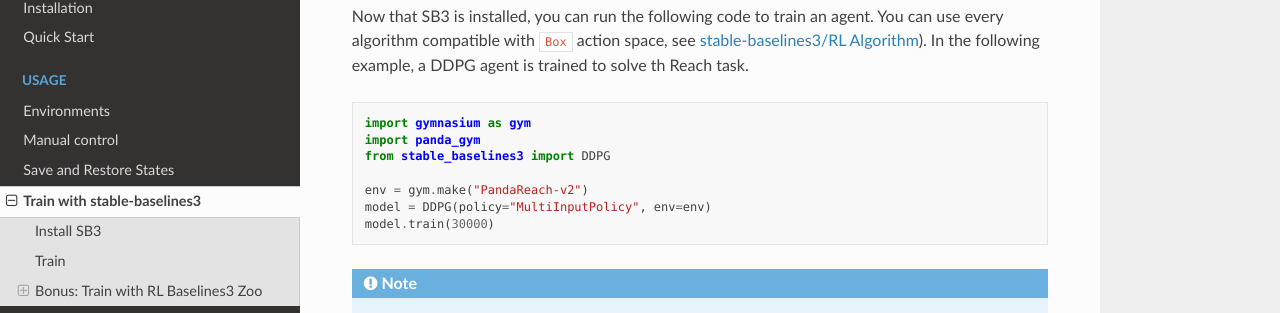
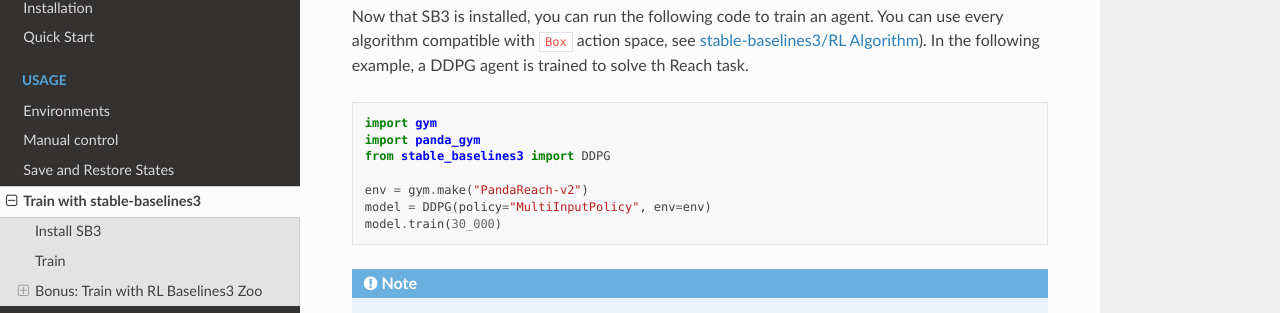
Before and after one commit to qgallouedec/panda-gym, a Sphinx documentation site: the page built from docs/usage/train_with_sb3.rst, in a window 1280 px wide and 900 px high, scrolled down 395 px. Shown: the part 144-457 px from the top of the window. Built offline with Sphinx 7.4.7 and the Read the Docs theme 2.0.0, drawn with Linux system fonts in a browser that asks for light colours.

Commit message:
also fix import

```diff
--- a/docs/usage/train_with_sb3.rst
+++ b/docs/usage/train_with_sb3.rst
@@ -20,13 +20,13 @@
 
 .. code-block:: python
 
-    import gymnasium as gym
+    import gym
     import panda_gym
     from stable_baselines3 import DDPG
 
     env = gym.make("PandaReach-v2")
     model = DDPG(policy="MultiInputPolicy", env=env)
-    model.train(30000)
+    model.train(30_000)
 
 .. note::
 
```
